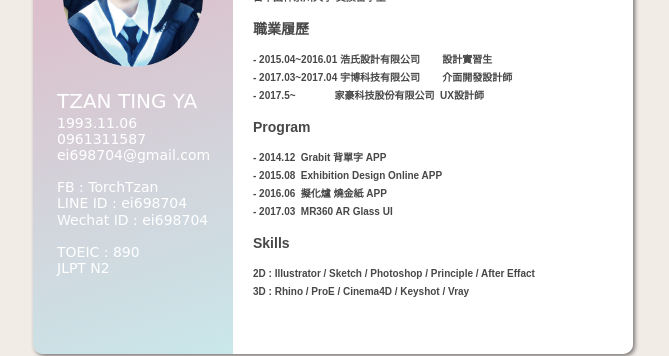
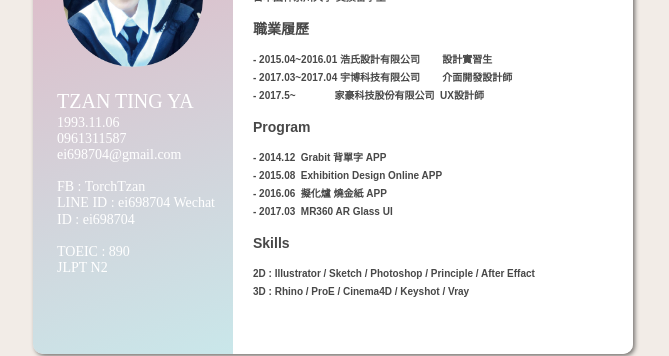
Before and after one commit to TinaTzan/My-First-Website, a plain HTML site: page index.html in a window 1280 px wide. Shown: the part 346-702 px from the top of the page, without its empty margins (307-976 px from the left). Drawn offline with nearby package versions, Linux system fonts and the light colour scheme.

Commit message:
更改字體

```diff
--- a/css/style.css
+++ b/css/style.css
@@ -43,7 +43,7 @@ body {
     text-align: left;
     font-size: 20px;
     color: #FFFFFF;
-    font-family: cursive
+    font-family: serif;
 }
 
 .td2 {
@@ -52,7 +52,7 @@ body {
     text-align: left;
     font-size: 14px;
     color: #FFFFFF;
-    font-family: cursive;
+    font-family: serif;
 }
 
 .intro {
```
